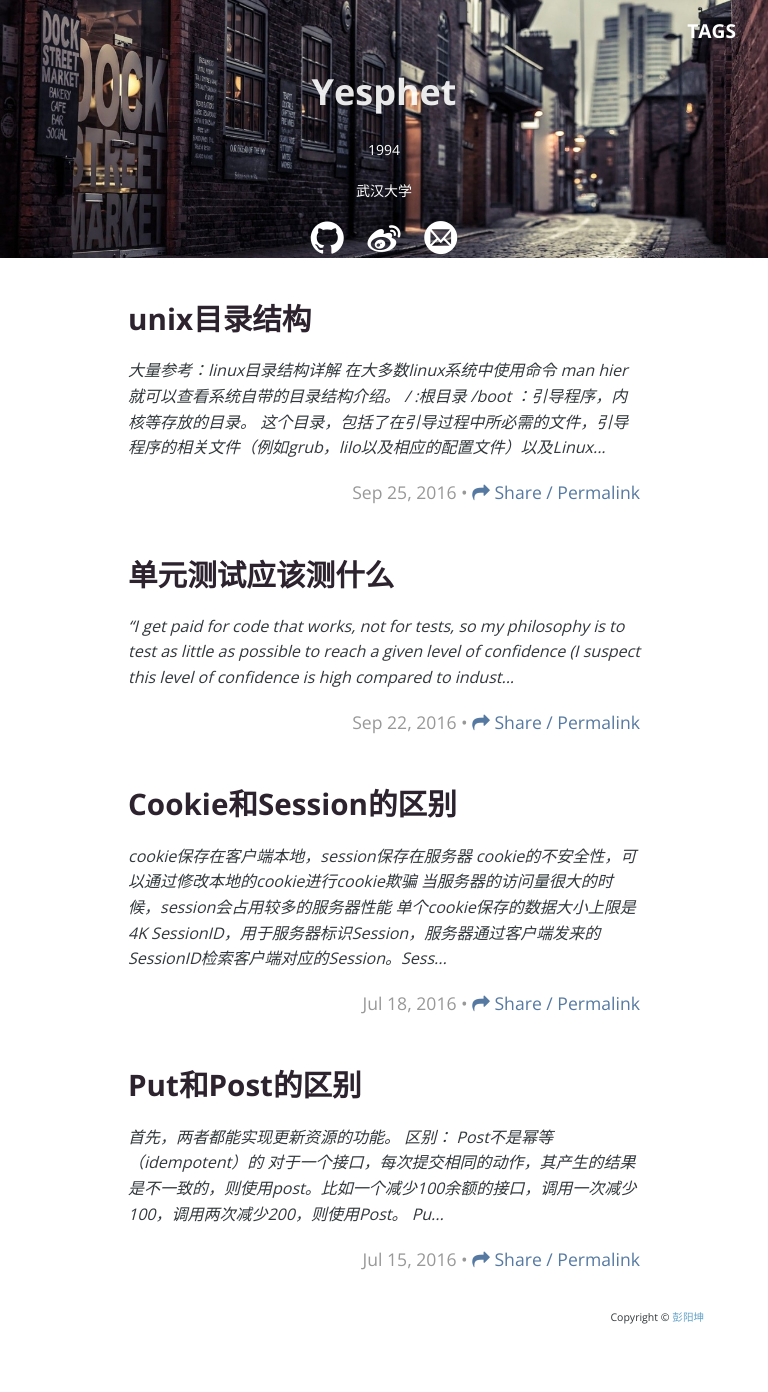
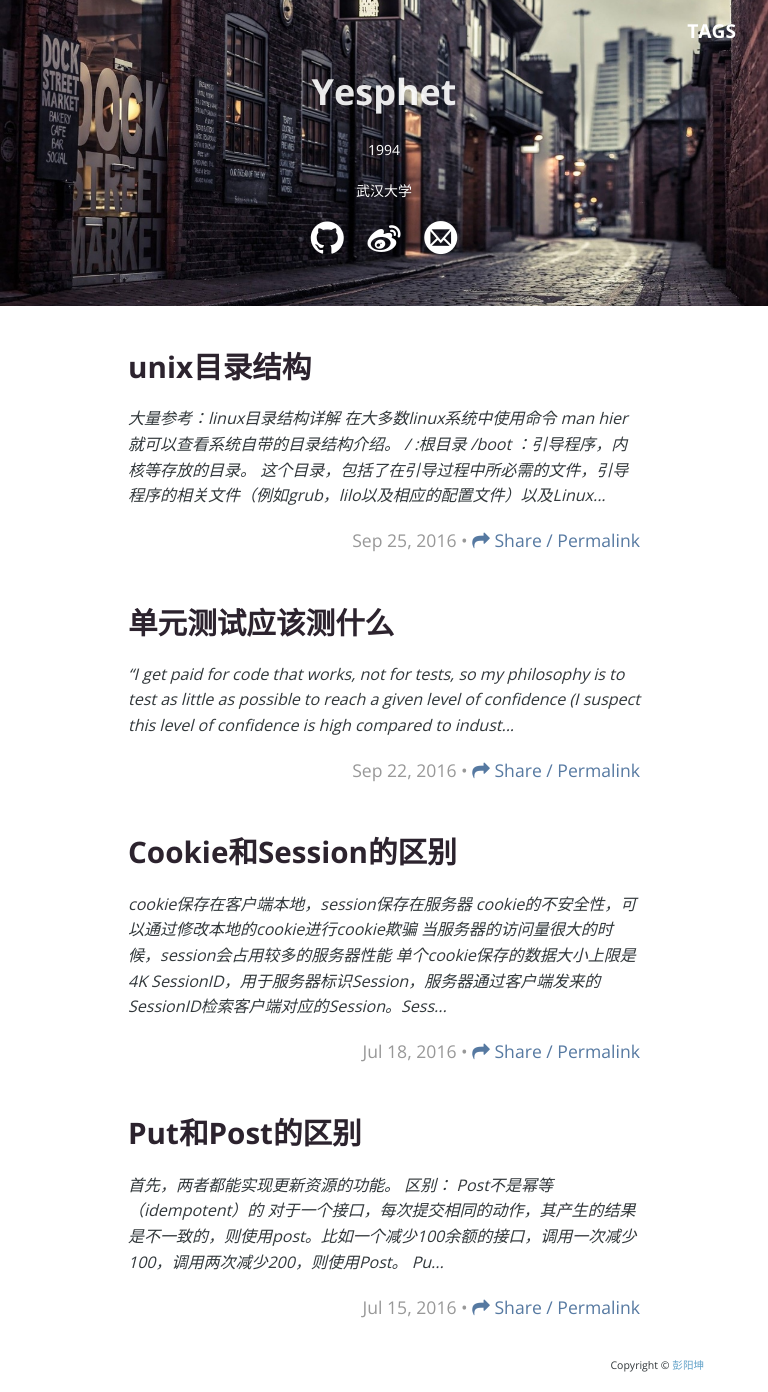
Before and after one commit to Yesphet/Yesphet.github.io, a Jekyll site: the page built from index.html, in a window 768 px wide. Built offline with Jekyll 4.4.1, drawn with Linux system fonts in a browser that asks for light colours; nearby versions of some CDN libraries; some web fonts are replaced; the list of posts is cut into pages by our own code; before the commit the page ends 1344 px from its top, so only the background shows below that.

Commit message:
fix bugs

```diff
--- a/stylesheets/stylesheet.css
+++ b/stylesheets/stylesheet.css
@@ -139,7 +139,7 @@ a:hover {
 
 @media screen and (min-width: 42em) and (max-width: 64em) {
   .page-header {
-    padding-bottom: : 3rem; } }
+    padding-bottom: 3rem; } }
 
 @media screen and (max-width: 42em) {
   .page-header {
```
